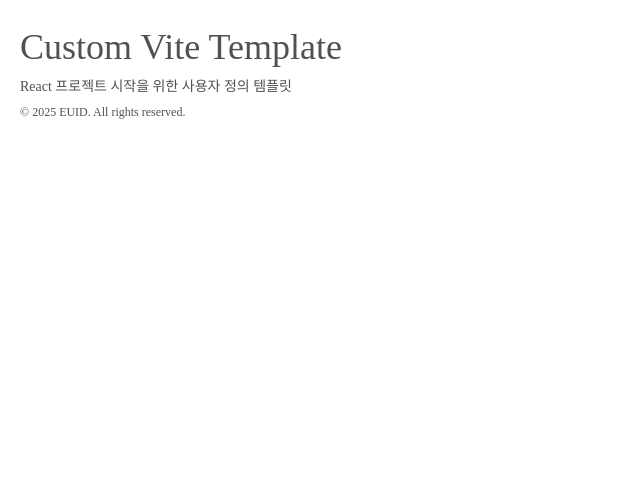
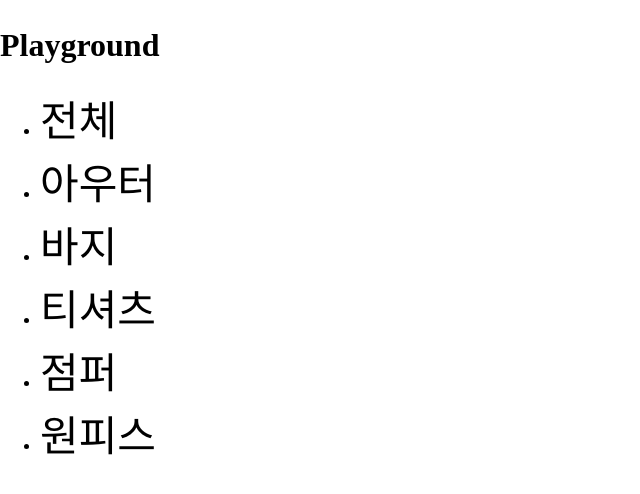
Before and after one commit to lyb9030/likelion-react-12, a React (Vite) app: page / in a window 1280 px wide. Shown: the top 494 px of the page, without its empty margins (0-640 px from the left). Built offline with nearby package versions, Linux system fonts and the light colour scheme; a web font is replaced by a local one.

Commit message:
Chip & ChipList 컴포넌트 작성 I

```diff
--- a/eslint.config.js
+++ b/eslint.config.js
@@ -46,8 +46,10 @@ export default tseslint.config(
       ...react.configs.flat.recommended.rules,
       ...react.configs['jsx-runtime'].rules,
       ...reactHooks.configs.recommended.rules,
+      'jsx-a11y/click-events-have-key-events': 'off',
       '@typescript-eslint/no-unsafe-assignment': 'off',
       '@typescript-eslint/no-unsafe-call': 'off',
+      // '@typescript-eslint/consistent-type-definitions': 'error',
       'react-refresh/only-export-components': [
         'warn',
         { allowConstantExport: true },
--- a/src/app.tsx
+++ b/src/app.tsx
@@ -1,7 +1,7 @@
-import Prose from '@/components/prose';
+import Playground from './playground';
 
 function App() {
-  return <Prose />;
+  return <Playground />;
 }
 
 export default App;
--- /dev/null
+++ b/src/components/chip-list.tsx
@@ -0,0 +1,20 @@
+import Chip from './chip';
+import type { ChipListType } from '@/types/chip';
+
+interface ChipListProps {
+  items: ChipListType;
+}
+
+function ChipList({ items }: ChipListProps) {
+  return (
+    <ul className="ChipList">
+      {items.map((item) => (
+        <li key={item.id}>
+          <Chip item={item} />
+        </li>
+      ))}
+    </ul>
+  );
+}
+
+export default ChipList;
--- /dev/null
+++ b/src/components/chip.css
@@ -0,0 +1,5 @@
+@layer components {
+  .Chip {
+    font-size: 42px;
+  }
+}
--- /dev/null
+++ b/src/components/chip.tsx
@@ -0,0 +1,26 @@
+import './chip.css';
+import { ChipType } from '@/types/chip';
+
+interface ChipProps {
+  item: ChipType;
+}
+
+function Chip({ item }: ChipProps) {
+  const handleToggle = () => {
+    console.log('toggle chip');
+  };
+
+  return (
+    <span
+      role="button"
+      className="Chip"
+      tabIndex={0}
+      aria-pressed={true}
+      onClick={handleToggle}
+    >
+      {item.label}
+    </span>
+  );
+}
+
+export default Chip;
--- /dev/null
+++ b/src/playground.tsx
@@ -0,0 +1,41 @@
+import { useState } from 'react';
+import type { ChipListType } from '@/types/chip';
+import ChipList from '@/components/chip-list';
+
+function Playground() {
+  const [chipData] = useState<ChipListType>([
+    {
+      id: 1,
+      label: '전체',
+    },
+    {
+      id: 2,
+      label: '아우터',
+    },
+    {
+      id: 3,
+      label: '바지',
+    },
+    {
+      id: 4,
+      label: '티셔츠',
+    },
+    {
+      id: 5,
+      label: '점퍼',
+    },
+    {
+      id: 6,
+      label: '원피스',
+    },
+  ]);
+
+  return (
+    <div className="Playground">
+      <h1>Playground</h1>
+      <ChipList items={chipData} />
+    </div>
+  );
+}
+
+export default Playground;
--- /dev/null
+++ b/src/types/chip.ts
@@ -0,0 +1,6 @@
+export interface ChipType {
+  id: number;
+  label: string;
+}
+
+export type ChipListType = ChipType[];
```
Also changed, not shown: 1 other file (tests, documents, lock files or other folders).
